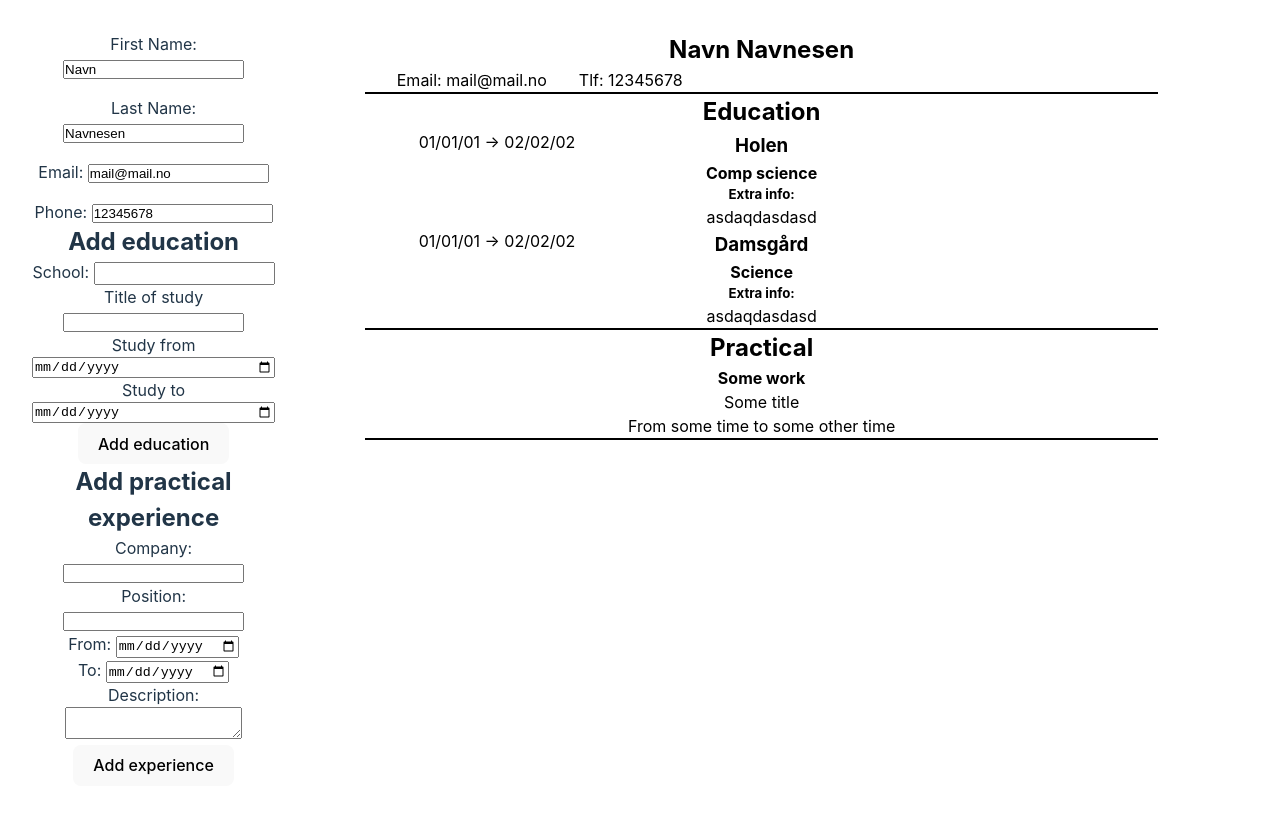
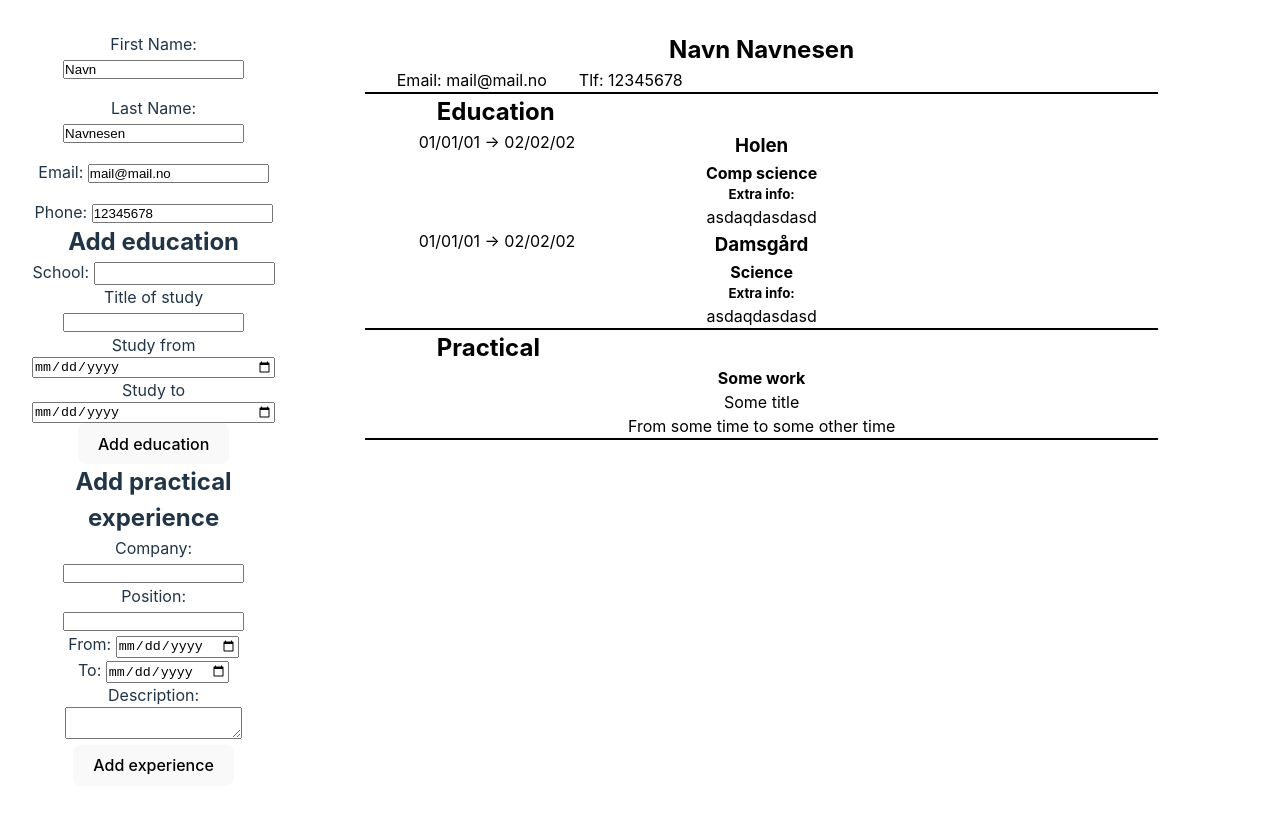
Before and after one commit to ATlexEide/cv-app, a React (Vite) app: page / in a window 1280 px wide. Shown: the top 814 px of the page. Built offline with nearby package versions, Linux system fonts and the light colour scheme.

Commit message:
Add rules for card headings

```diff
--- a/src/styles/PreviewFile.css
+++ b/src/styles/PreviewFile.css
@@ -30,3 +30,7 @@
 #date {
   grid-column: 1/2;
 }
+.sectionTitle {
+  text-align: start;
+  padding: 0 3em;
+}
```
